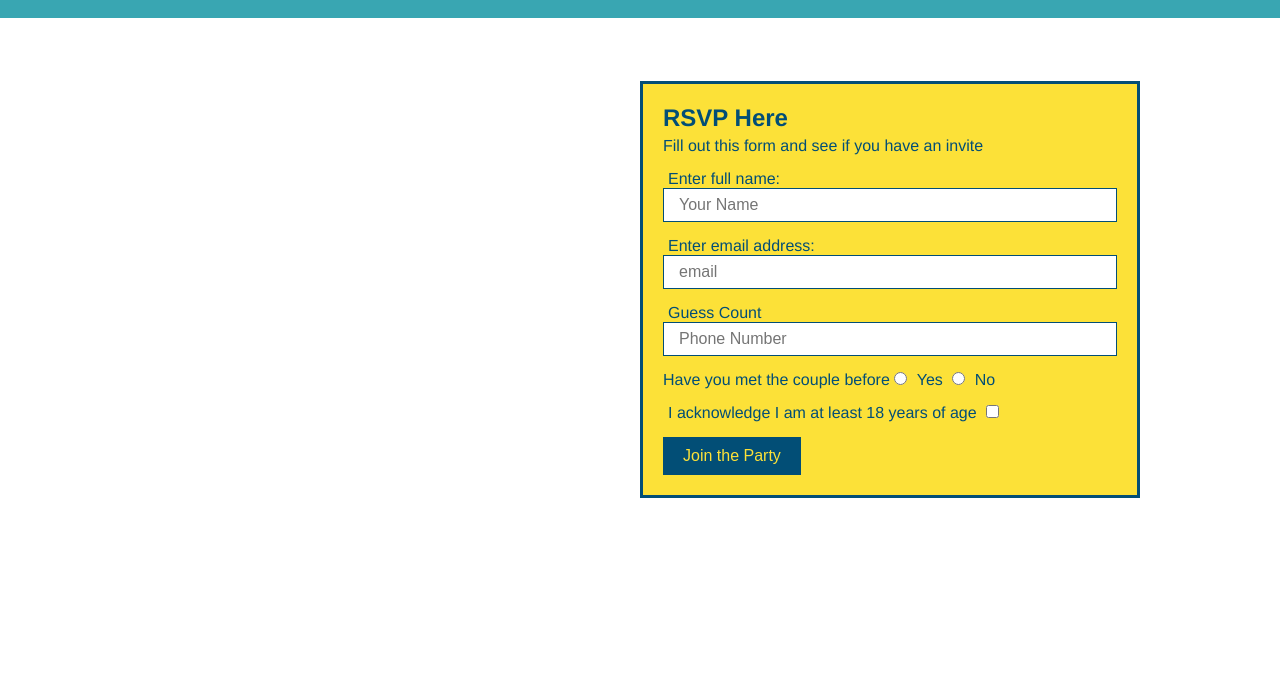
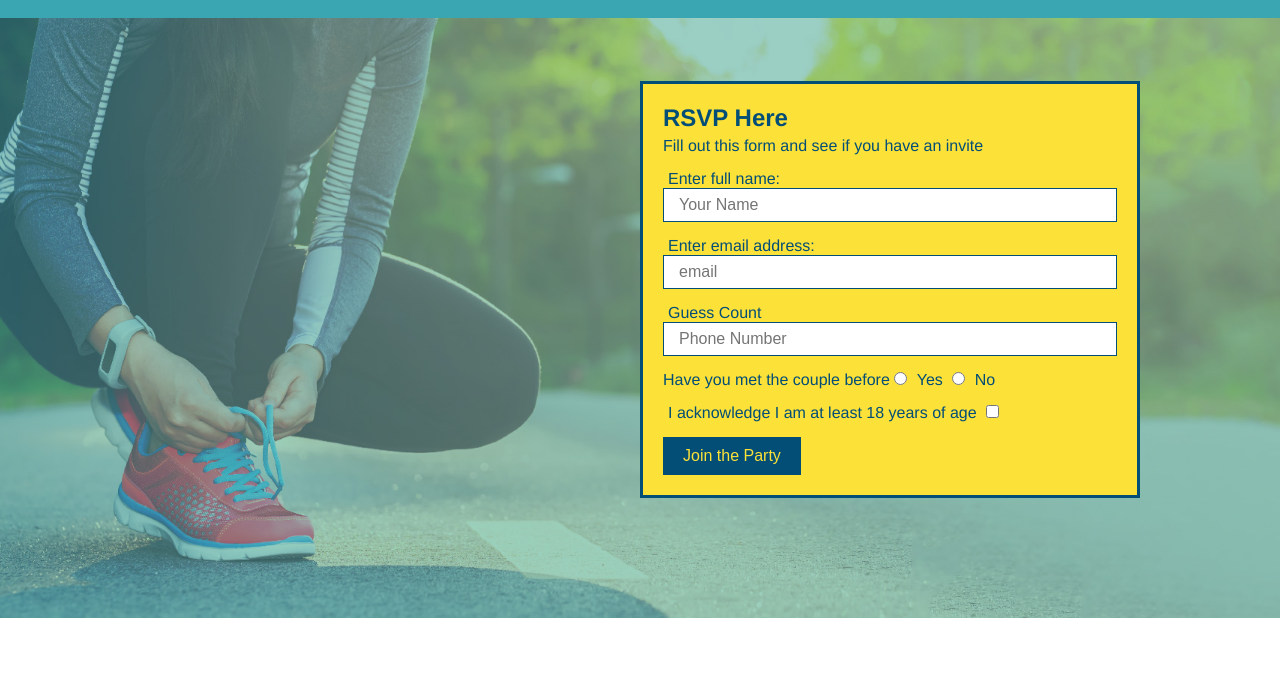
Before and after one commit to doubl3dbag/EmiladeWedding, a plain HTML site: page index.html in a window 1280 px wide. Shown: the part 64-739 px from the top of the page. Drawn offline with Linux system fonts and the light colour scheme.

Commit message:
photo back

```diff
--- a/assets/css/style.css
+++ b/assets/css/style.css
@@ -58,7 +58,7 @@ section {
     padding: 60px;
 }
 .hero{
-        background-image: url("...assets\images\hero-bg.jpeg");
+        background-image: url("../images/hero-bg.jpeg");
         height: 600px;
         background-size: cover;
         background-position: center;
```
